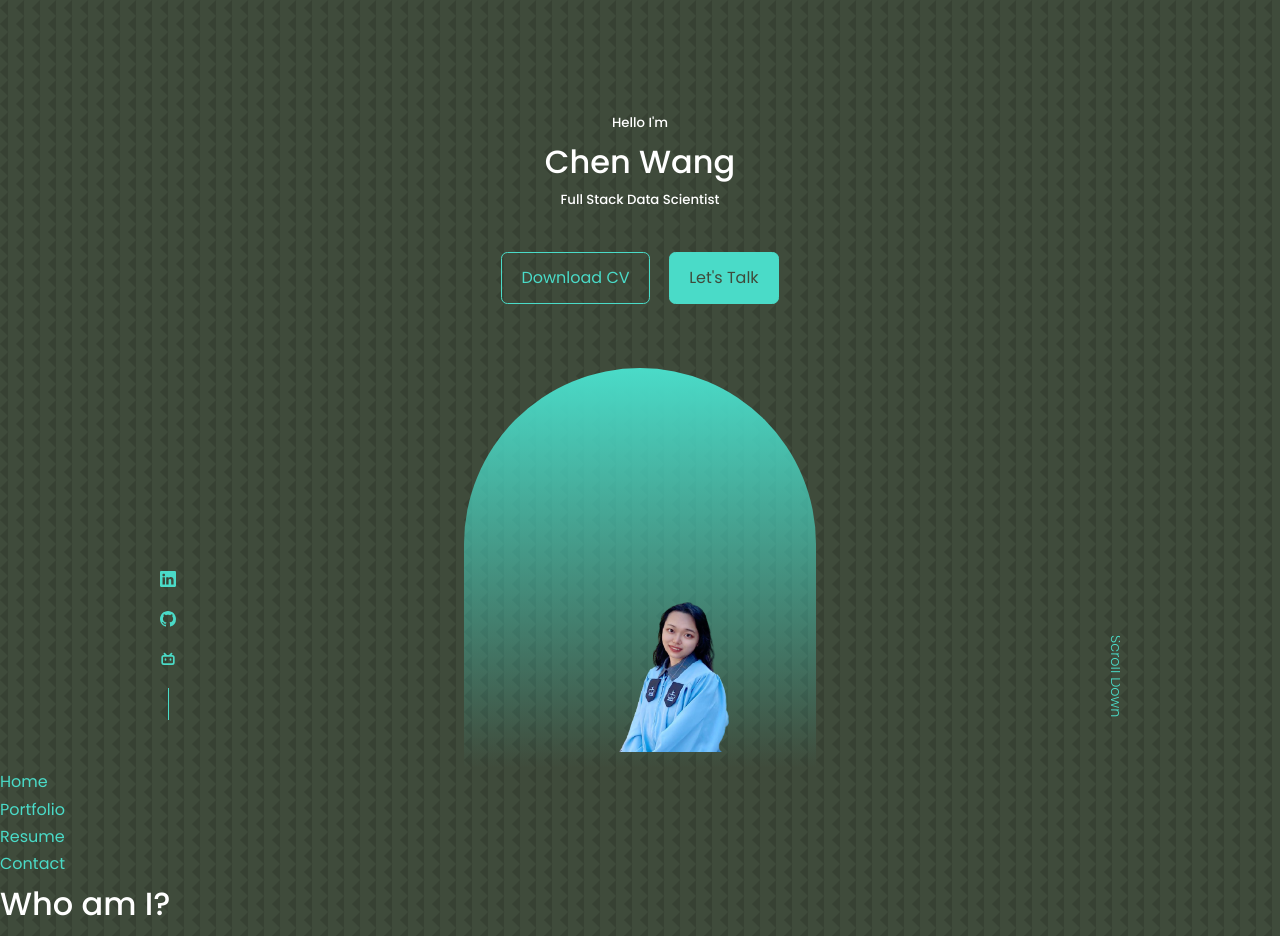
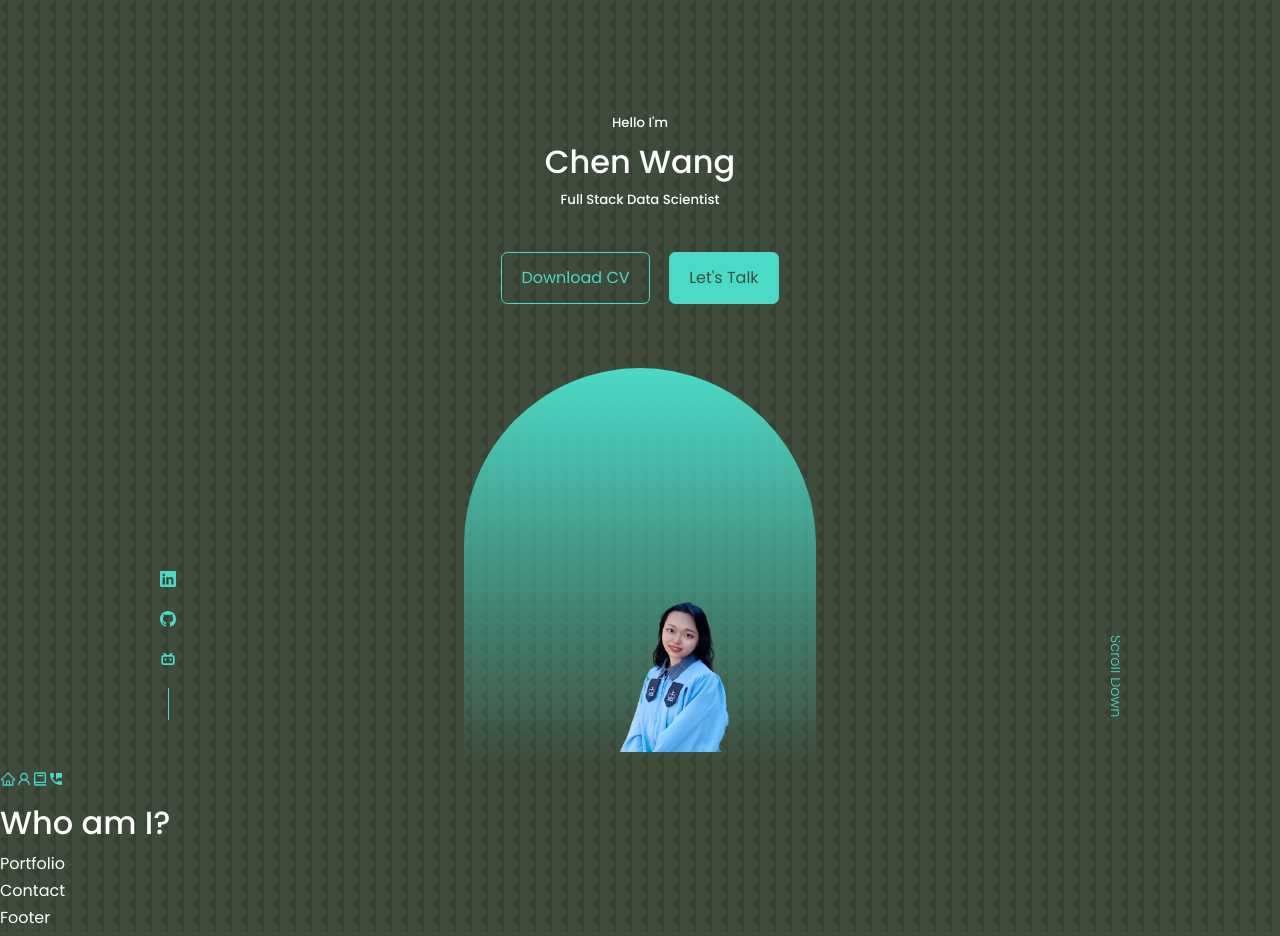
Before and after one commit to wangheer2010/My-React-Portfolio, a React (Create React App) app: page / in a window 1280 px wide. Shown: the top 936 px of the page. Built offline with nearby package versions, Linux system fonts and the light colour scheme.

Commit message:
Add nav bar

```diff
--- a/src/App.js
+++ b/src/App.js
@@ -1,19 +1,17 @@
 import React from 'react';
 import Header from './components/Header/Header';
-import NavTabs from './components/Nav/Nav';
+import Nav from './components/Nav/Nav';
 import About from './components/About/About';
 import Portfolio from './components/Portfolio/Portfolio';
-import Resume from './components/Resume/Resume';
 import Contact from './components/Contact/Contact';
 import Footer from './components/Footer/Footer';
 function App() {
   return (
     <div>
       <Header></Header>
-      <NavTabs></NavTabs>
+      <Nav></Nav>
       <About></About>
       <Portfolio></Portfolio>
-      <Resume></Resume>
       <Contact></Contact>
       <Footer></Footer>
     </div>
--- a/src/components/Nav/Nav.js
+++ b/src/components/Nav/Nav.js
@@ -1,53 +1,19 @@
 import React from 'react';
-
+import './nav.css'
+import {AiOutlineHome,AiOutlineUser} from 'react-icons/ai';
+import {BiBook} from 'react-icons/bi'
+import {MdPermPhoneMsg} from 'react-icons/md'
 // Here we are using object destructuring assignment to pluck off our variables from the props object
 // We assign them to their own variable names
-function NavTabs({ currentPage, handlePageChange }) {
+const Nav = () => {
   return (
-    <ul className="nav nav-tabs">
-      <li className="nav-item">
-        <a
-          href="#about"
-          onClick={() => handlePageChange('About')}
-          // This is a conditional (ternary) operator that checks to see if the current page is "Home"
-          // If it is, we set the current page to 'nav-link-active', otherwise we set it to 'nav-link'
-          className={currentPage === 'About' ? 'nav-link active' : 'nav-link'}
-        >
-          Home
-        </a>
-      </li>
-      <li className="nav-item">
-        <a
-          href="#portfolio"
-          onClick={() => handlePageChange('Portfolio')}
-          // Check to see if the currentPage is `About`, and if so we use the active link class from bootstrap. Otherwise, we set it to a normal nav-link
-          className={currentPage === 'Portfolio' ? 'nav-link active' : 'nav-link'}
-        >
-          Portfolio
-        </a>
-      </li>
-      <li className="nav-item">
-        <a
-          href="#resume"
-          onClick={() => handlePageChange('Resume')}
-          // Check to see if the currentPage is `Blog`, and if so we use the active link class from bootstrap. Otherwise, we set it to a normal nav-link
-          className={currentPage === 'Resume' ? 'nav-link active' : 'nav-link'}
-        >
-          Resume
-        </a>
-      </li>
-      <li className="nav-item">
-        <a
-          href="#contact"
-          onClick={() => handlePageChange('Contact')}
-          // Check to see if the currentPage is `Contact`, and if so we use the active link class from bootstrap. Otherwise, we set it to a normal nav-link
-          className={currentPage === 'Contact' ? 'nav-link active' : 'nav-link'}
-        >
-          Contact
-        </a>
-      </li>
-    </ul>
+   <nav>
+     <a href='/'><AiOutlineHome /></a>
+     <a href='#about'><AiOutlineUser /></a>
+     <a href='#portfolio'><BiBook /></a>
+     <a href='#contact'><MdPermPhoneMsg /></a>
+   </nav>
   );
 }
 
-export default NavTabs;
+export default Nav;
--- a/src/components/Resume/Resume.js
+++ /dev/null
@@ -1,9 +0,0 @@
-import React from 'react'
-
-const Resume = () => {
-  return (
-    <div>Resume</div>
-  )
-}
-
-export default Resume
```
Also changed, not shown: src/components/Resume/resume.css (deleted).
